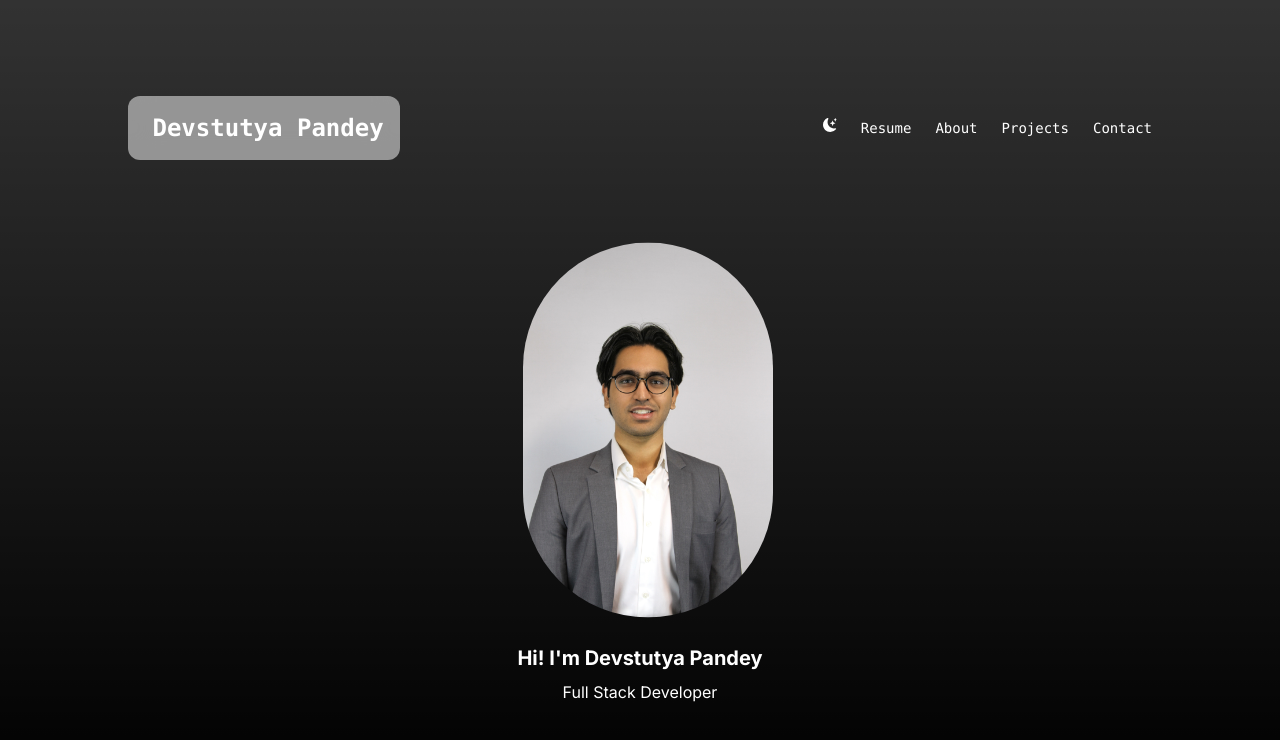
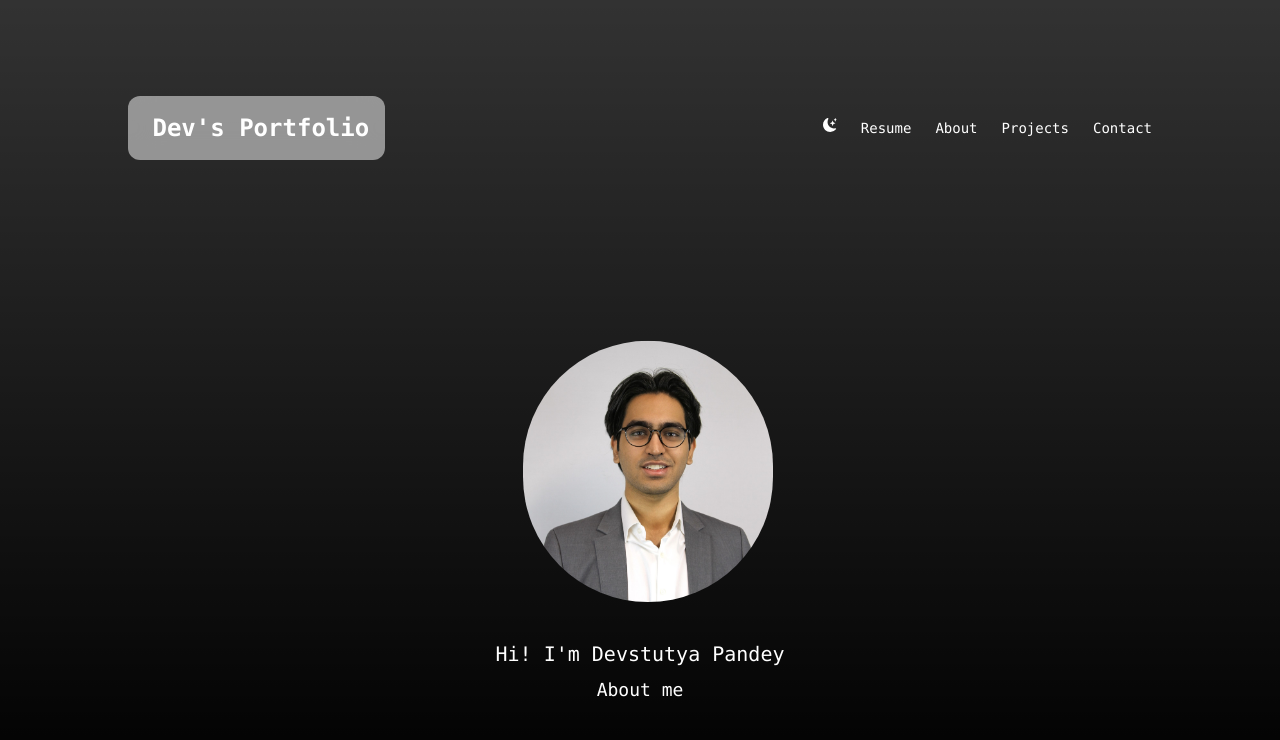
Before and after one commit to Devstutya/portfolio, a Next.js app: page / in a window 1280 px wide. Shown: the top 740 px of the page. Built offline with nearby package versions, Linux system fonts and the light colour scheme.

Commit message:
Updated formatting

```diff
--- a/src/app/page.js
+++ b/src/app/page.js
@@ -12,7 +12,7 @@ export default function Home() {
       <div className="z-10 max-w-5xl w-full items-center justify-between font-mono text-sm lg:flex">
         <p className="fixed left-0 top-0 flex w-full justify-center bg-white/50 backdrop-blur-lg dark:bg-white/20 lg:static lg:w-auto lg:rounded-xl lg:bg-white/50 lg:dark:bg-white/20 p-4">
           &nbsp;
-          <code className="text-2xl font-mono font-bold">Devstutya Pandey</code>
+          <code className="text-2xl font-mono font-bold">Dev's Portfolio</code>
         </p>
         <nav>
         <ul className="flex space-x-6 mb 12">
@@ -43,8 +43,8 @@ export default function Home() {
             height={200}
             className="rounded-full zoomed-right"
           />
-          <h1 className="text-xl font-bold mt-16">Hi! I'm Devstutya Pandey</h1>
-          <p className="text-small text-center mt-2">Full Stack Developer</p>
+          <h1 className="text-xl font-mono mt-16">Hi! I'm Devstutya Pandey</h1>
+          <p className="text-lg font-mono mt-2">About me</p>
         </div>
       </div>
     </main>
```
Also changed, not shown: public/FormalPic.jpg.
